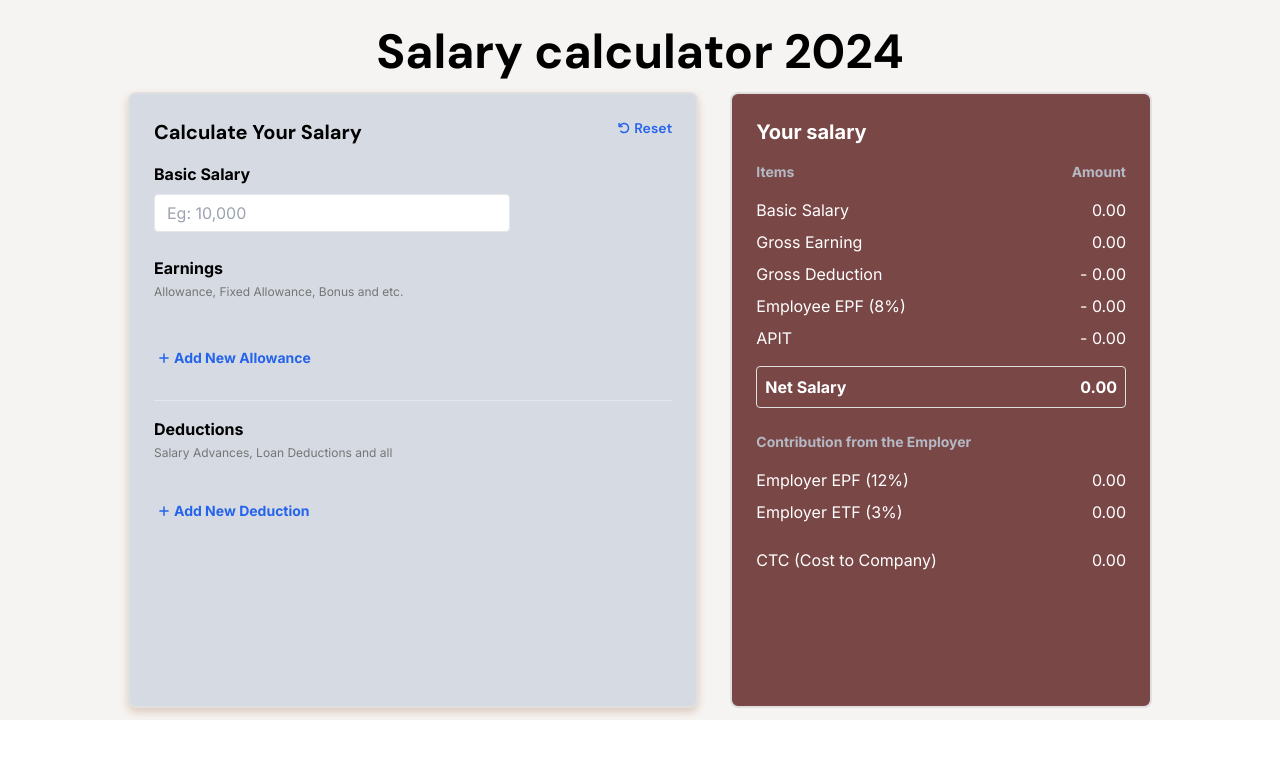
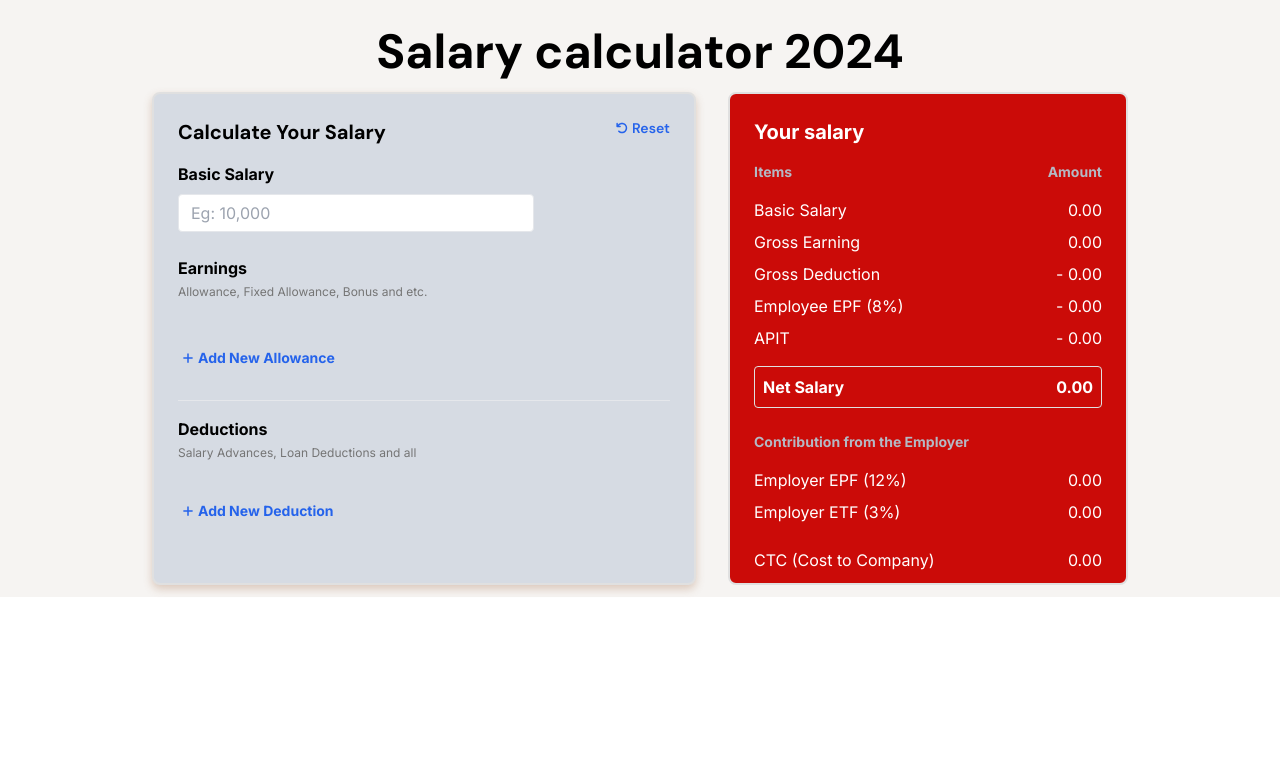
Before and after one commit to LakshithaEzi/salary-calculator-2024-Q2-LakshithaEzi, a React (Create React App) app: page / in a window 1280 px wide. Shown: the top 758 px of the page. Built offline with nearby package versions, Linux system fonts and the light colour scheme; a web font is replaced by a local one.

Commit message:
Change sizes

```diff
--- a/src/components/InputComponent.js
+++ b/src/components/InputComponent.js
@@ -40,8 +40,8 @@ const InputComponent = () => {
       className="p-6 border-2 rounded-lg bg-grey-100 "
       style={{
         borderColor: "#E0E0E0",
-        width: "680px",
-        height: "616px",
+        width: "544px",
+        height: "492.8px",
         background: "#D6DBE3",
         boxShadow: "0 4px 8px rgba(158, 104, 67,  0.3)",
         backdropFilter: "blur(5px)",
--- a/src/components/ResultComponent.js
+++ b/src/components/ResultComponent.js
@@ -87,8 +87,8 @@ const ResultComponent = () => {
 
   return (
     <div
-      className="p-6 text-base border-2 rounded-lg bg-[#794746]  "
-      style={{ borderColor: "#E0E0E0", width: "500px" ,height:"616px " }}
+      className="p-6 text-base border-2 rounded-lg bg-[#CB0B08]  "
+      style={{ borderColor: "#E0E0E0", width: "400px", height: "492.8px " }}
     >
       <h1 className="mb-4 text-xl font-bold text-white">Your salary</h1>
       <div className="mb-4">
```
